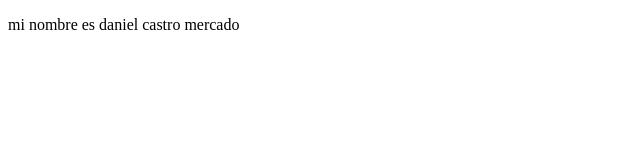
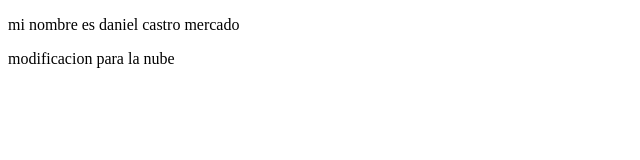
Before and after one commit to incognito202/incognito, a plain HTML site: page index.html in a window 1280 px wide. Shown: the whole page, without its empty margins (0-640 px from the left). Drawn offline with Linux system fonts and the light colour scheme.

Commit message:
version 3

```diff
--- a/index.html
+++ b/index.html
@@ -8,5 +8,6 @@
   </head>
   <body>
     <p>mi nombre es daniel castro mercado</p>
+    <p>modificacion para la nube</p>
   </body>
 </html>
```
